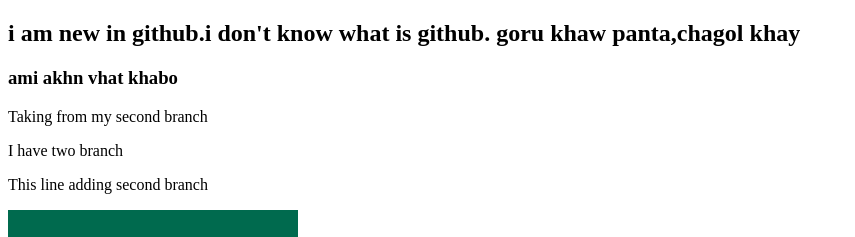
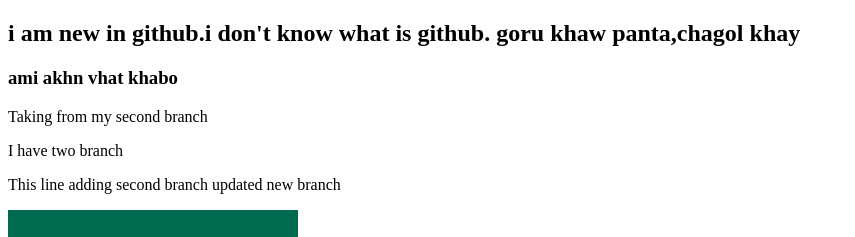
Before and after one commit to Tarikul9/my-first-project, a plain HTML site: page index.html in a window 1280 px wide. Shown: the top 237 px of the page, without its empty margins (0-855 px from the left). Drawn offline with Linux system fonts and the light colour scheme.

Commit message:
changing the same thing

```diff
--- a/index.html
+++ b/index.html
@@ -10,7 +10,7 @@
     <h3> ami akhn vhat khabo</h3>
     <p>Taking from my second branch</p>
     <p>I have two branch</p>
-    <p>This line adding second branch</p>
+    <p>This line adding second branch updated new branch</p>
     <img src="download.png">
 
 </body>
```
